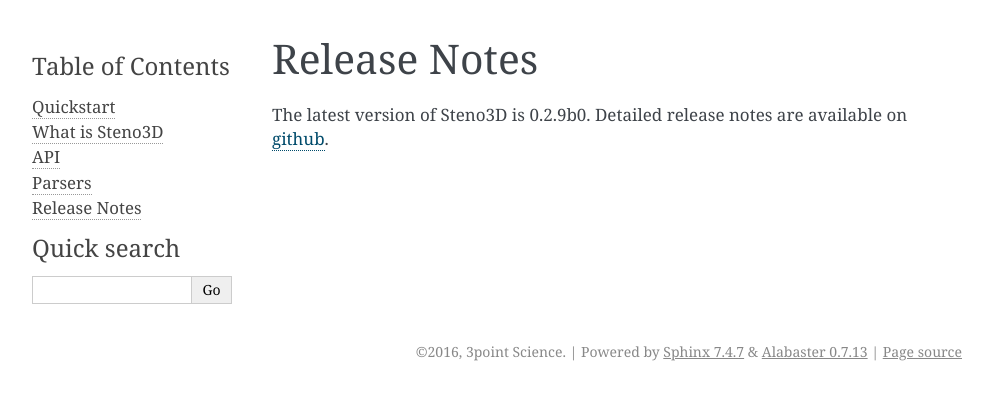
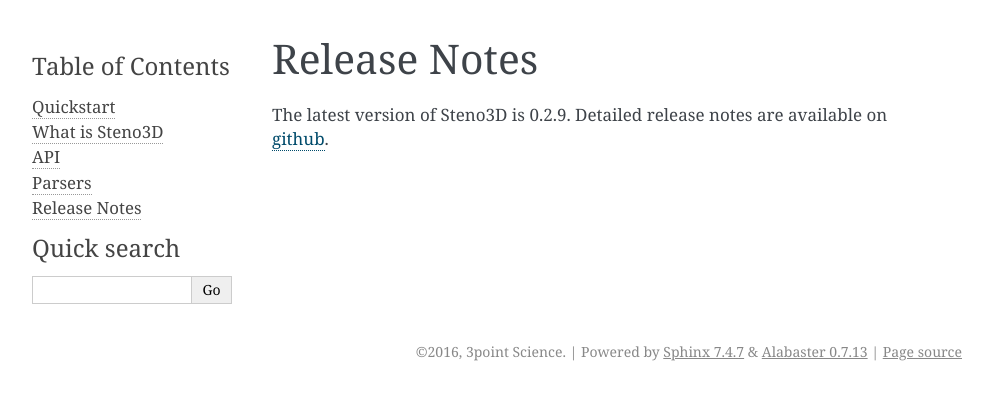
Before and after one commit to Geostatistic/steno3dpy, a Sphinx documentation site: the page built from docs/content/release.rst, in a window 1280 px wide. Shown: the top 400 px of the page, without its empty margins (148-1141 px from the left). Built offline with Sphinx 7.4.7, drawn with Linux system fonts in a browser that asks for light colours.

Commit message:
Bump version: 0.2.9b0 → 0.2.9

```diff
--- a/README.rst
+++ b/README.rst
@@ -45,5 +45,5 @@
 Class documentation can also be accessed in the IPython environment
 with `?` and tab completion.
 
-The latest version of Steno3D is 0.2.9b0. Detailed release notes are available
+The latest version of Steno3D is 0.2.9. Detailed release notes are available
 on `github <https://github.com/3ptscience/steno3dpy/releases>`_.
--- a/docs/conf.py
+++ b/docs/conf.py
@@ -62,9 +62,9 @@
 # built documents.
 #
 # The short X.Y version.
-version = u'0.2.9b0'
+version = u'0.2.9'
 # The full version, including alpha/beta/rc tags.
-release = u'0.2.9b0'
+release = u'0.2.9'
 
 # The language for content autogenerated by Sphinx. Refer to documentation
 # for a list of supported languages.
--- a/docs/content/release.rst
+++ b/docs/content/release.rst
@@ -3,5 +3,5 @@
 Release Notes
 =============
 
-The latest version of Steno3D is 0.2.9b0. Detailed release notes are available
+The latest version of Steno3D is 0.2.9. Detailed release notes are available
 on `github <https://github.com/3ptscience/steno3dpy/releases>`_.
--- a/setup.py
+++ b/setup.py
@@ -24,7 +24,7 @@
 
 setup(
     name = 'steno3d',
-    version = '0.2.9b0',
+    version = '0.2.9',
     packages = find_packages(),
     install_requires = ['future',
                         'numpy>=1.7',
--- a/steno3d/__init__.py
+++ b/steno3d/__init__.py
@@ -37,7 +37,7 @@
 from .texture import *
 from .volume import *
 
-__version__ = '0.2.9b0'
+__version__ = '0.2.9'
 __author__ = '3point Science'
 __license__ = 'MIT'
 __copyright__ = 'Copyright 2016 3point Science'
```
Also changed, not shown: .bumpversion.cfg, 1 other file.
